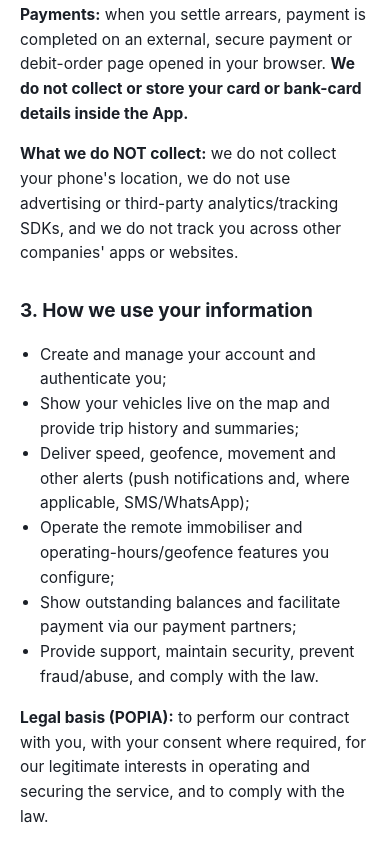
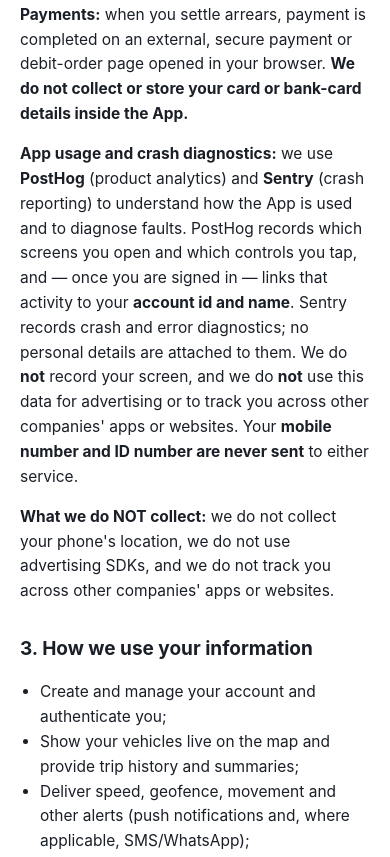
Before and after one commit to manyowa/mobifytracker-legal, a plain HTML site: page privacy.html in a window 390 px wide. Shown: the part 1418-2275 px from the top of the page. Drawn offline with Linux system fonts and the light colour scheme.

Commit message:
Disclose the analytics and crash-reporting SDKs
Both pages claimed the app uses no third-party analytics/tracking SDKs. That stopped being true on 2026-08-30, when PostHog (product analytics) and Sentry (crash reporting) were added, and PostHog now identifies the signed-in user by account id and display name.

Adds an "App usage and crash diagnostics" section, lists both services under how we share information, and narrows the "what we do NOT collect" sentence to advertising SDKs, which remains accurate. The mobile number and ID number are never sent to either service, and this says so.

Co-Authored-By: Claude Opus 5 (1M context) <noreply@anthropic.com>

```diff
--- a/privacy.html
+++ b/privacy.html
@@ -43,7 +43,8 @@
   <p><strong>Fleet and vehicle (telematics) information:</strong> vehicle details linked to your account (registration, make/model, tracker identifiers), and vehicle location, speed, heading and movement history reported by the GPS device fitted to each vehicle, plus trip records, operating hours, geofence settings and immobiliser status. This vehicle data is generated by hardware trackers fitted to your vehicles and associated with your fleet account — <em>the App does not collect the location of your phone.</em></p>
   <p><strong>Device and notification information:</strong> a push-notification token used to deliver alerts, and basic technical information needed to operate the App.</p>
   <p><strong>Payments:</strong> when you settle arrears, payment is completed on an external, secure payment or debit-order page opened in your browser. <strong>We do not collect or store your card or bank-card details inside the App.</strong></p>
-  <p><strong>What we do NOT collect:</strong> we do not collect your phone's location, we do not use advertising or third-party analytics/tracking SDKs, and we do not track you across other companies' apps or websites.</p>
+  <p><strong>App usage and crash diagnostics:</strong> we use <strong>PostHog</strong> (product analytics) and <strong>Sentry</strong> (crash reporting) to understand how the App is used and to diagnose faults. PostHog records which screens you open and which controls you tap, and &mdash; once you are signed in &mdash; links that activity to your <strong>account id and name</strong>. Sentry records crash and error diagnostics; no personal details are attached to them. We do <strong>not</strong> record your screen, and we do <strong>not</strong> use this data for advertising or to track you across other companies' apps or websites. Your <strong>mobile number and ID number are never sent</strong> to either service.</p>
+  <p><strong>What we do NOT collect:</strong> we do not collect your phone's location, we do not use advertising SDKs, and we do not track you across other companies' apps or websites.</p>
 
   <h2>3. How we use your information</h2>
   <ul>
@@ -59,6 +60,7 @@
   <h2>4. How we share information</h2>
   <ul>
     <li><strong>Operators:</strong> the taxi association or fleet operator that administers your account may access fleet data for vehicles under their management.</li>
+    <li><strong>Analytics and diagnostics providers:</strong> PostHog receives your app-usage events together with your account id and name; Sentry receives crash diagnostics with no personal details attached. Neither is used for advertising.</li>
     <li><strong>Payment partners:</strong> card and debit-order payments are processed by third-party providers on their secure pages under their own privacy terms.</li>
     <li><strong>Communications providers:</strong> SMS/WhatsApp and push-notification providers used to deliver alerts and account messages.</li>
     <li><strong>Hosting / infrastructure:</strong> cloud hosting and database providers that store and process data on our behalf under appropriate safeguards.</li>
```
